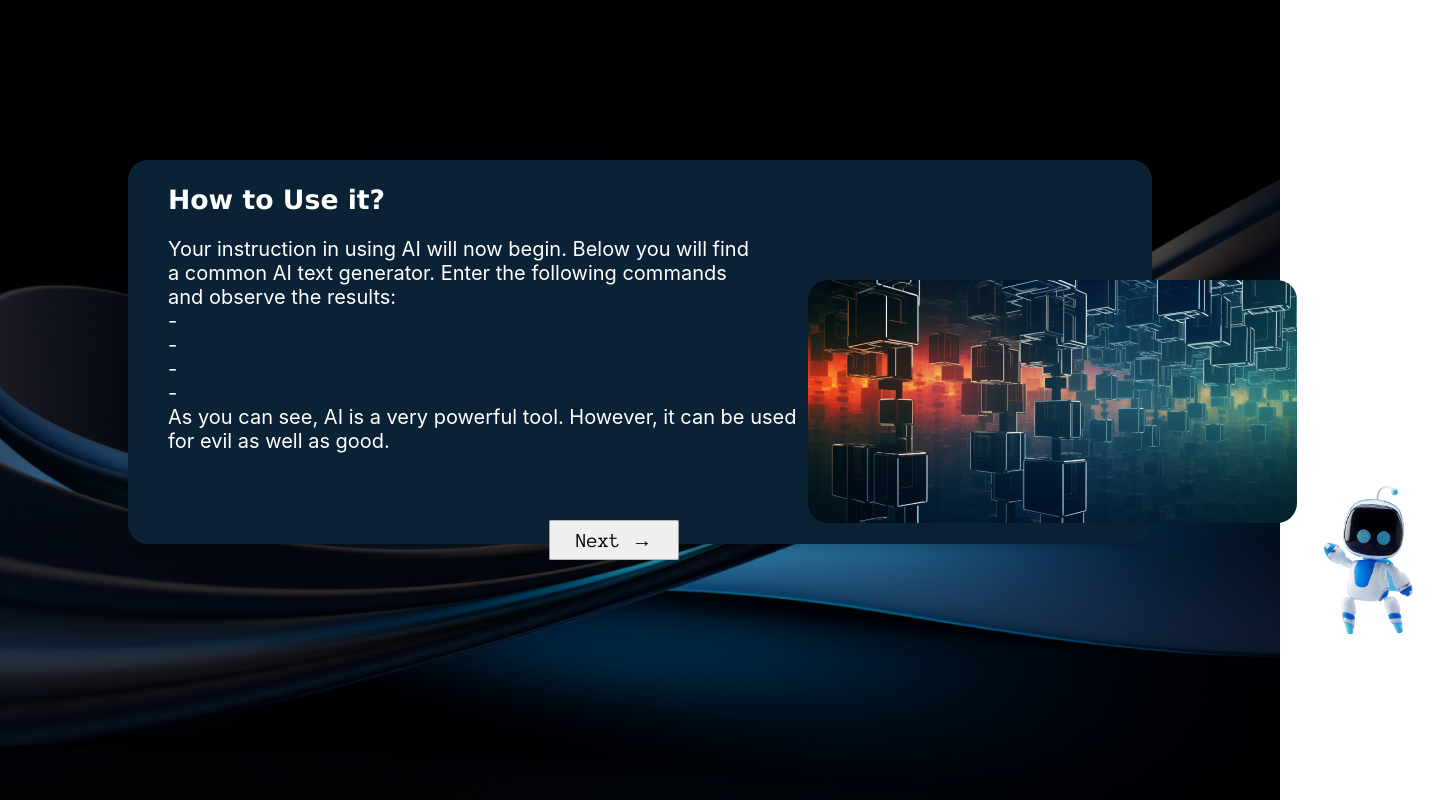
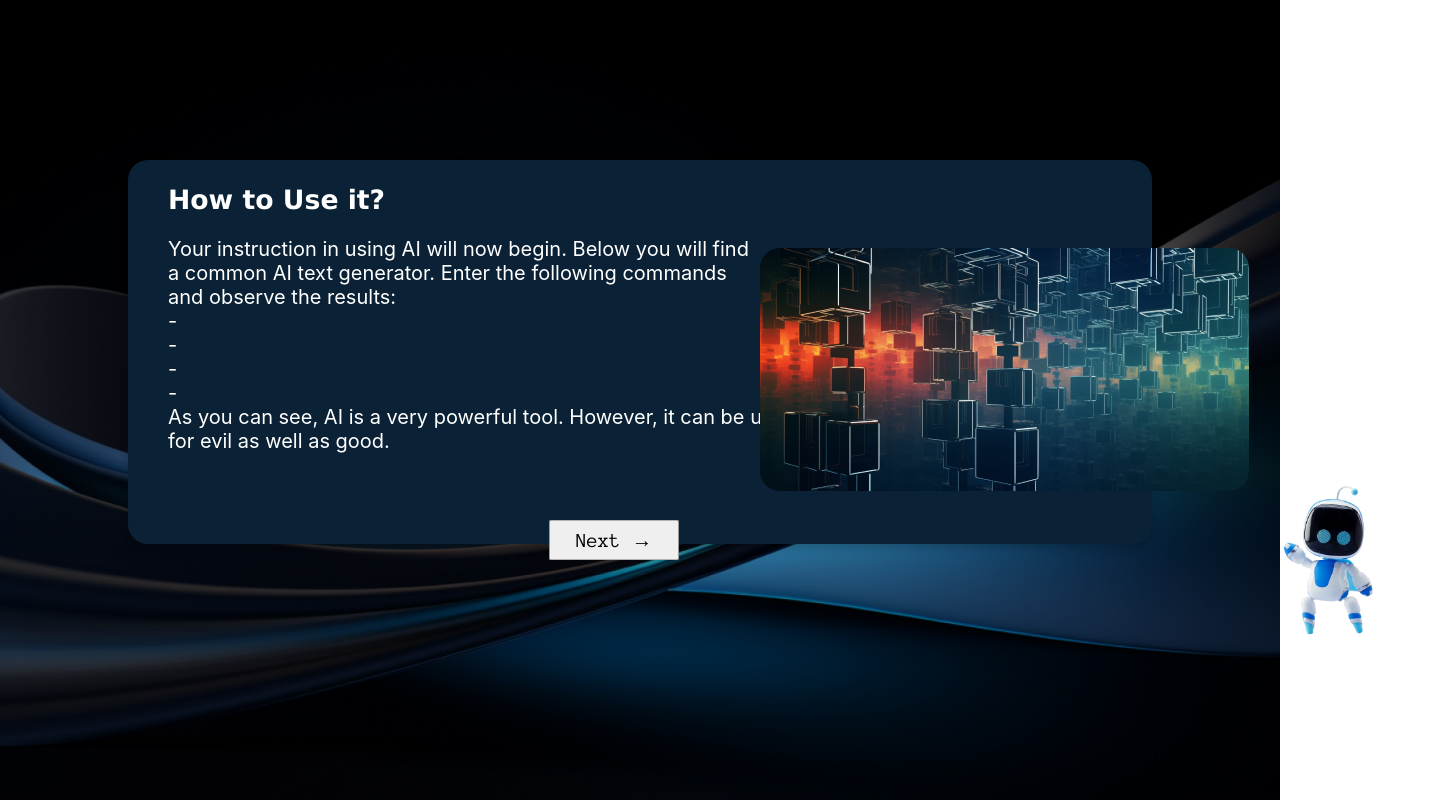
Before and after one commit to George-Taco/hack-bi-site, a React (Create React App) app: page /page_two in a window 1280 px wide. Shown: the whole page, 1448 px wide, since content can reach past the window. Built offline with nearby package versions, Linux system fonts and the light colour scheme.

Commit message:
Added minigame page

```diff
--- a/src/App.css
+++ b/src/App.css
@@ -301,8 +301,8 @@ font-family: 'Anonymous Pro';
 
 .cubes {
   position: absolute;
-  top: 15vh;
-  left: 85vh;
+  top: 11vh;
+  left: 79vh;
   transition: 0.3s;
   border-radius: 20px; /* 5px rounded corners */
 }
@@ -349,7 +349,7 @@ font-family: 'Anonymous Pro';
 .astro {
   position: absolute;
   top: 40vh;
-  left: 145vh;
+  left: 140vh;
 
   transition: 0.3s;
   border-radius: 20px; /* 5px rounded corners */
--- a/src/App.tsx
+++ b/src/App.tsx
@@ -6,6 +6,7 @@ import {BrowserRouter, Routes, Route } from "react-router-dom";
 import Home from "./pages/home";
 import Page_One from "./pages/page_one";
 import Page_Two from "./pages/page_two";
+import Minigame from "./pages/minigame";
 
 function App() {
   return (
@@ -16,6 +17,7 @@ function App() {
           <Route path="/home" element={<Home />} />
           <Route path="/page_one" element={<Page_One />} />
           <Route path="/page_two" element={<Page_Two />} />
+          <Route path="/minigame" element={<Minigame />} />
         </Routes>
       </BrowserRouter>
     </div>
--- /dev/null
+++ b/src/pages/minigame.tsx
@@ -0,0 +1,11 @@
+import Header from "../components/Header";
+
+export default function page_two() {
+    return (
+        <div className="Wavy-Image">
+            <img className="Full-Page-Image" src="wavypics.png"/>
+        </div>
+
+
+    )
+}
--- a/src/pages/page_two.tsx
+++ b/src/pages/page_two.tsx
@@ -16,7 +16,7 @@ export default function page_two() {
                         <br />for evil as well as good.
                     </p>
                     <img className="cubes" src="cubes.png"></img>
-                    <div className="Home-Button-Container"><button className="Page-Button1">Next →</button></div>
+                    <div className="Home-Button-Container"><a href="/minigame"><button className="Page-Button1">Next →</button></a></div>
                     <img className="astro" src="astro.png"></img>
                 </div>
             </div>
```
